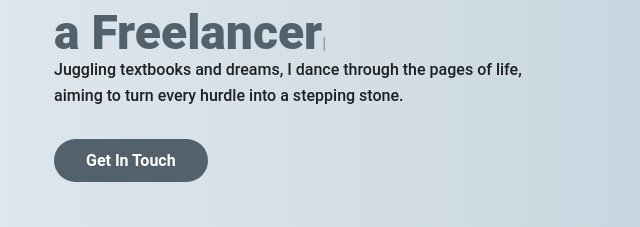
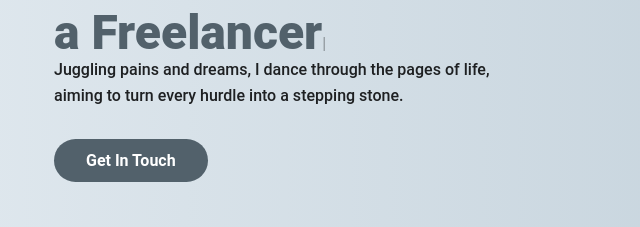
Before and after one commit to carroo/carroo.github.io, a website: page public/index.html in a window 1280 px wide. Shown: the part 262-489 px from the top of the page, 602-1242 px from the left. Drawn offline with nearby package versions, Linux system fonts and the light colour scheme.

Commit message:
get better

```diff
--- a/public/index.html
+++ b/public/index.html
@@ -90,7 +90,7 @@
 
                         </h1>
                         <span id="multiple_text" class="text-primary font-extrabold text-4xl lg:text-5xl font-sans"></span>
-                        <p class="font-medium leading-relaxed text-forth">Juggling textbooks and dreams, I dance through the pages of life,
+                        <p class="font-medium leading-relaxed text-forth">Juggling pains and dreams, I dance through the pages of life,
                         </p>
                         <p class="font-medium leading-relaxed text-forth mb-10">
                             aiming to turn every hurdle into a stepping stone.
```
